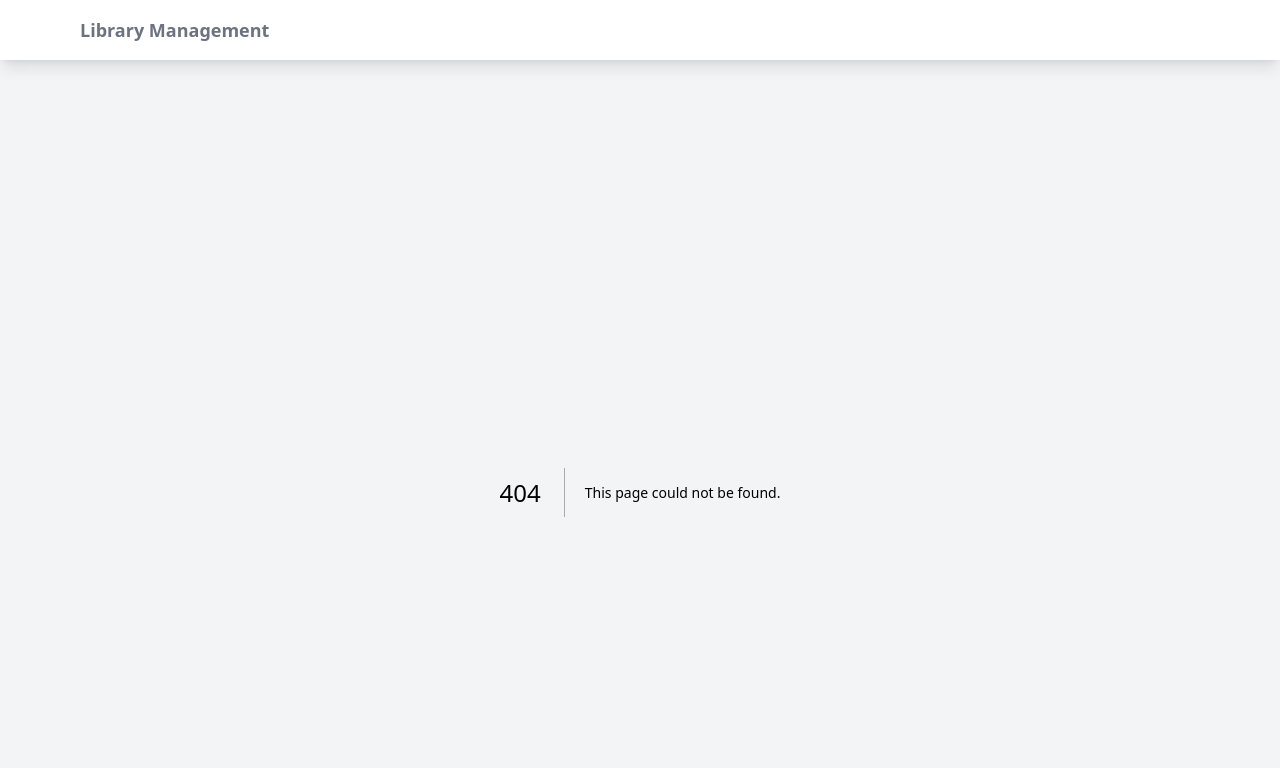
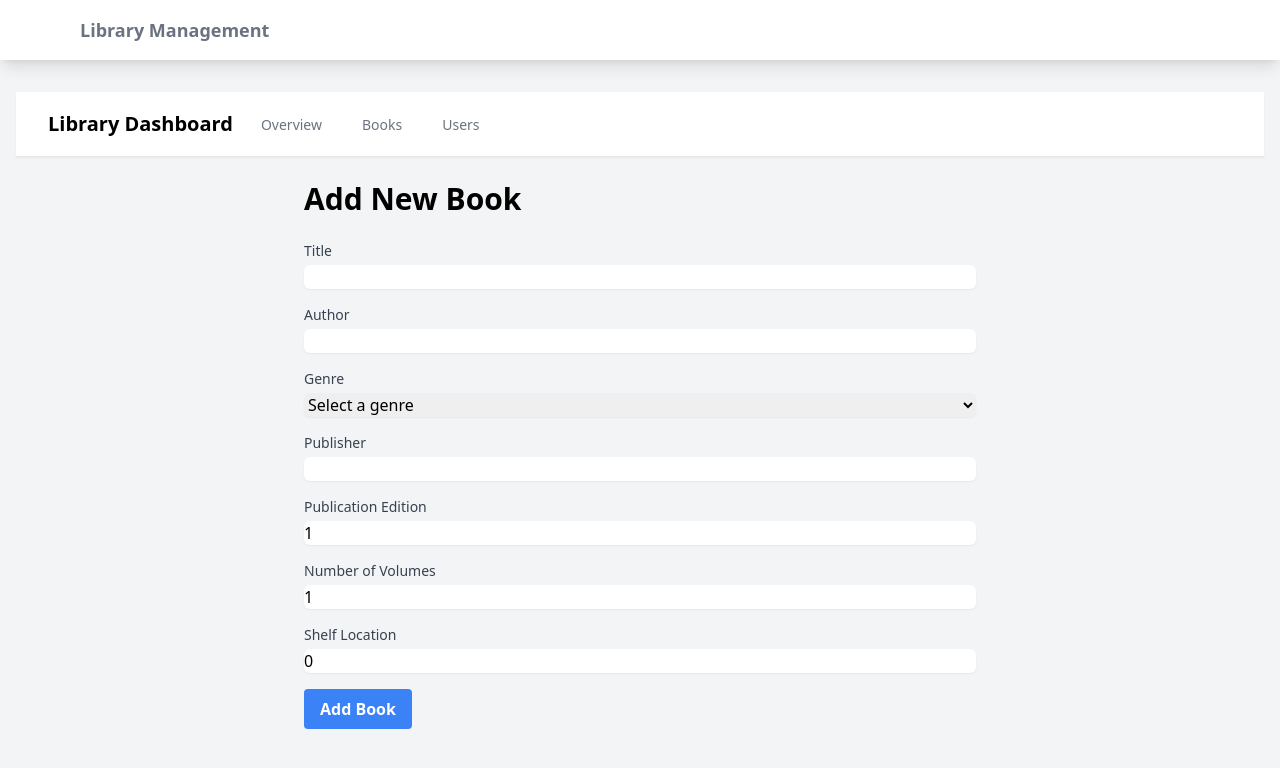
Before and after one commit to masood17/next-library, a Next.js app: page /dashboard/books/new in a window 1280 px wide. Before the commit this address had no page. Shown: the top 768 px of the page. Built offline with nearby package versions, Linux system fonts and the light colour scheme.

Commit message:
move books/new from app directory to dashboard directory and setup dashboard layout.js

```diff
--- a/app/books/new/NewBookForm.js
+++ b/app/dashboard/books/new/NewBookForm.js
@@ -1,8 +1,8 @@
-// app/books/new/NewBookForm.js
 'use client';
 import { useState } from 'react';
 import { useRouter } from 'next/navigation';
 
+// app/dashboard/books/new/NewBookForm.js
 export default function NewBookForm() {
     const router = useRouter();
     const [formData, setFormData] = useState({
@@ -16,6 +16,7 @@
     });
 
     const handleSubmit = async (e) => {
+
         e.preventDefault();
 
         try {
@@ -39,6 +40,7 @@
     };
 
     return (
+
         <form onSubmit={handleSubmit} className="space-y-4">
             <div>
                 <label htmlFor="title" className="block text-sm font-medium text-gray-700">
--- a/app/books/new/page.js
+++ b/app/dashboard/books/new/page.js
@@ -1,7 +1,8 @@
-// app/books/new/page.js
+// app/dashboard/books/new/page.js
 import NewBookForm from './NewBookForm';
 
 export default function NewBookPage() {
+    console.log('NewBookPage rendered'); // Debug log
     return (
         <div className="max-w-2xl mx-auto">
             <h1 className="text-3xl font-bold mb-6">Add New Book</h1>
--- a/app/dashboard/layout.js
+++ b/app/dashboard/layout.js
@@ -0,0 +1,45 @@
+// app/dashboard/layout.js
+export default function DashboardLayout({ children }) {
+    return (
+        <div className="min-h-screen bg-gray-100">
+            <nav className="bg-white shadow-sm border-b">
+                <div className="max-w-7xl mx-auto px-4 sm:px-6 lg:px-8">
+                    <div className="flex justify-between h-16">
+                        <div className="flex">
+                            <div className="flex-shrink-0 flex items-center">
+                                {/* Logo or site name */}
+                                <h1 className="text-xl font-bold">Library Dashboard</h1>
+                            </div>
+                            <div className="hidden sm:ml-6 sm:flex sm:space-x-8">
+                                {/* Navigation Links */}
+                                <a
+                                    href="/dashboard"
+                                    className="border-transparent text-gray-500 hover:text-gray-700 inline-flex items-center px-1 pt-1 border-b-2 text-sm font-medium"
+                                >
+                                    Overview
+                                </a>
+                                <a
+                                    href="/dashboard/books"
+                                    className="border-transparent text-gray-500 hover:text-gray-700 inline-flex items-center px-1 pt-1 border-b-2 text-sm font-medium"
+                                >
+                                    Books
+                                </a>
+                                <a
+                                    href="/dashboard/users"
+                                    className="border-transparent text-gray-500 hover:text-gray-700 inline-flex items-center px-1 pt-1 border-b-2 text-sm font-medium"
+                                >
+                                    Users
+                                </a>
+                            </div>
+                        </div>
+                    </div>
+                </div>
+            </nav>
+
+            <main className="max-w-7xl mx-auto py-6 sm:px-6 lg:px-8">
+                {/* Page content */}
+                {children}
+            </main>
+        </div>
+    );
+}
```
